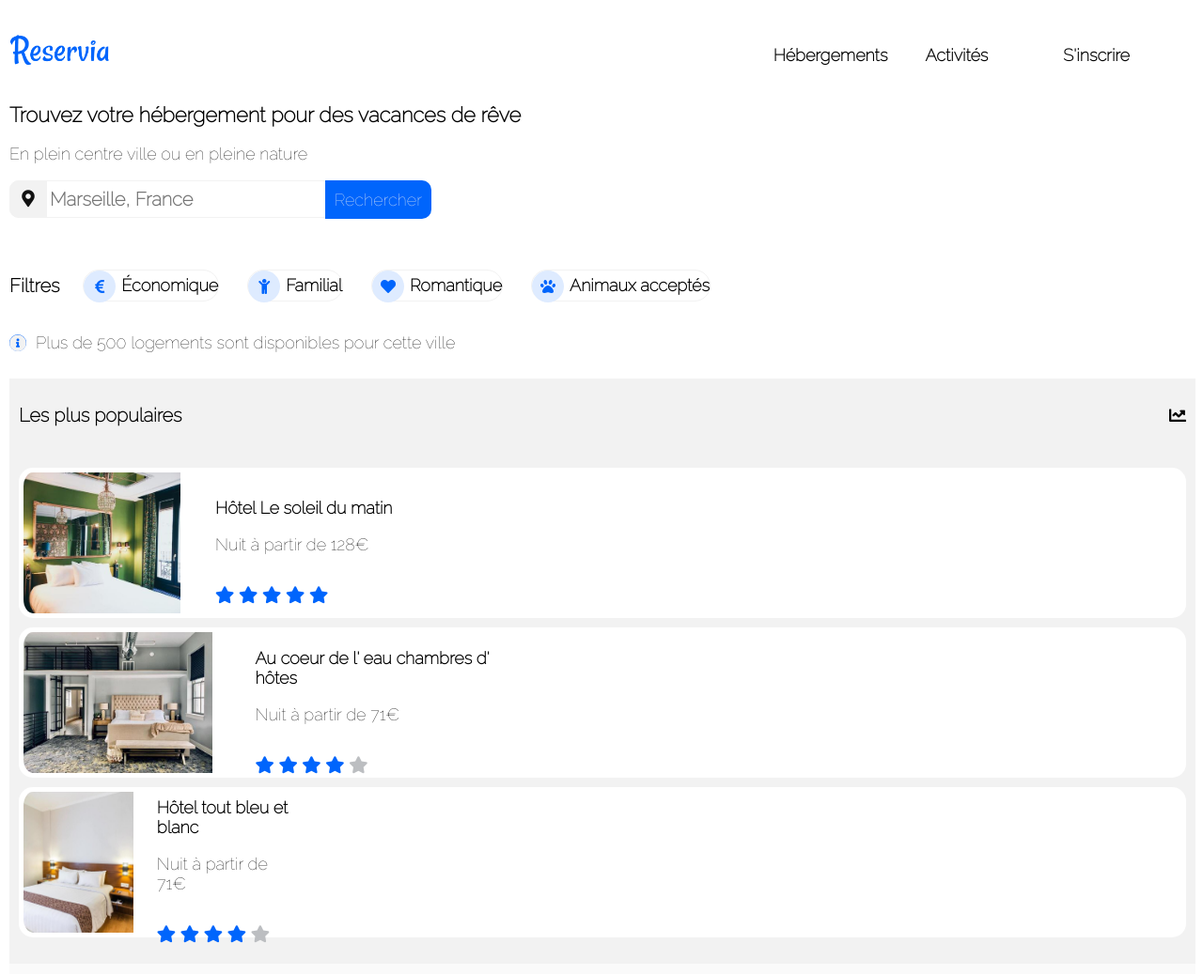
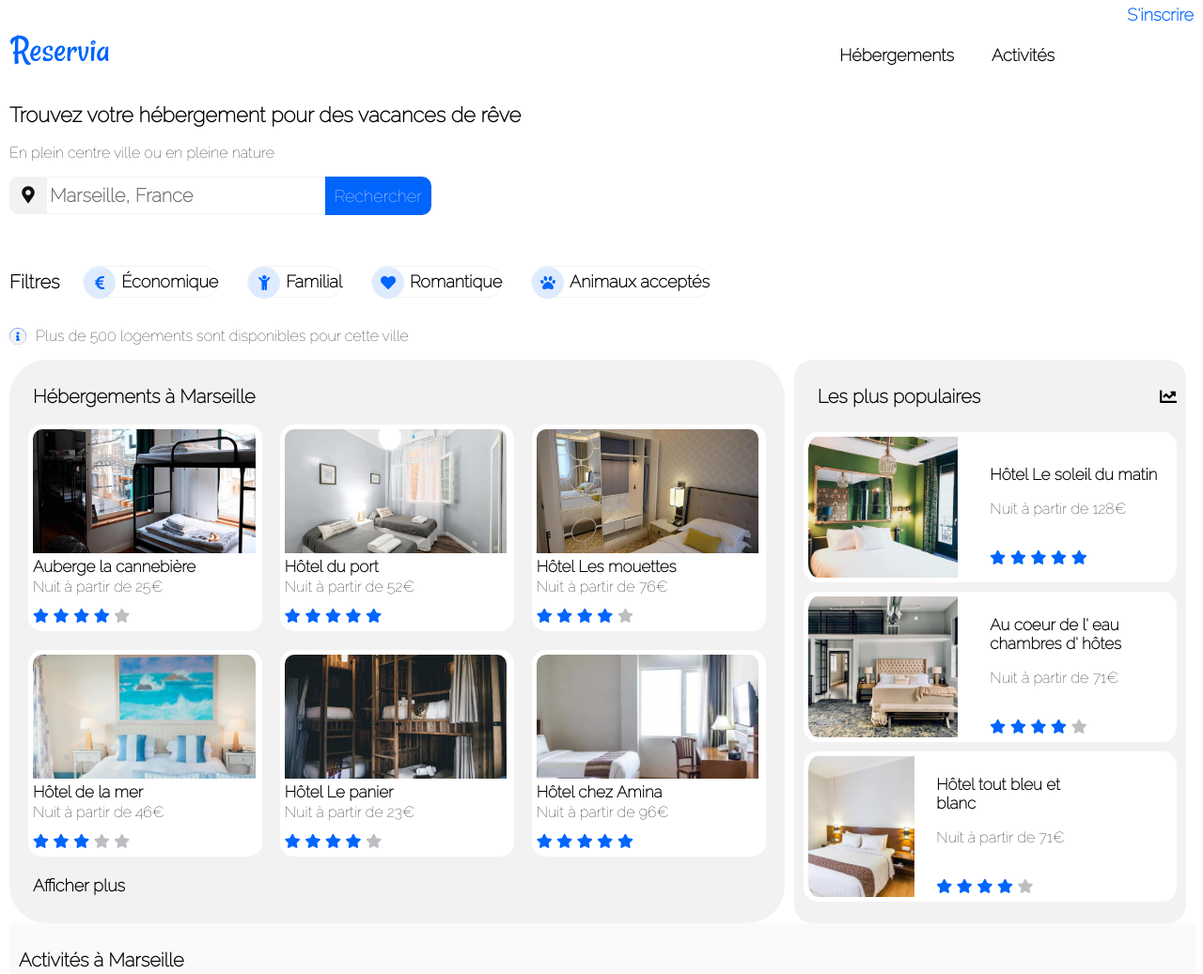
Before and after one commit to coumbalee/CoumbaLy_2_11052021, a plain HTML site: page index.html in a window 1280 px wide. Shown: the top 1037 px of the page at 94% size. Drawn offline with Linux system fonts and the light colour scheme.

Commit message:
style inscription, all accomodations et font-size

```diff
--- a/style.css
+++ b/style.css
@@ -17,6 +17,7 @@ li {
 }
 a{
   text-decoration:none;
+  color:black;
 }
 /*Taille des fonts*/
 h1 {
@@ -24,6 +25,13 @@ h1 {
 }
 h2 {
   font-size: 20px;
+}
+h3{
+  font-size: 17px;
+}
+p{
+  font-size: 16px;
+
 }
 /*Style de la classe bold*/
 .bold {
@@ -35,36 +43,46 @@ nav ul {
   padding: 0;
   margin: 0;
 }
+#inscription{
+  color:#0065fc;
+  font-weight: bold;
+  position:absolute;
+  top: 5px;
+  right: 10px;
+  font-weight: bolder;
+}
 nav ul a  {
-  text-decoration:none;
-  /*color: #0065fc;*/
-  color:#0065fc;
+text-decoration:none;
 }
-nav ul :nth-last-child(1) {
+
+/*nav ul :nth-last-child(1) {
   position: absolute;
   top: 5px;
   right: 10px;
   font-weight: bolder;
-}
+}*/
 
 nav ul :nth-last-child(2),
 nav ul :nth-last-child(3) {
   flex: 1;
   padding-bottom: 40px;
-  text-align: center;
   position: relative;
   right:40px;
   border-bottom: 2px solid #f2f2f2;
+  text-align: center;
+
 }
 nav ul  :nth-last-child(2):active,
 nav ul :nth-last-child(3):active {
 border-bottom: 2px solid #0065fc;
 }
 
-nav ul :nth-last-child(2):hover,
+/*nav ul :nth-last-child(2):hover,
 nav ul :nth-last-child(3):hover {
+
 border-bottom: 2px solid #0065fc;
-}
+}*/
+
 /*Taille du logo*/
 nav img {
   height: 35px;
@@ -231,25 +249,28 @@ nav img {
 }
 /* Style du titre des cards*/
 .popular-content h3 {
-  font-size: 18px;
+  /*font-size: 18px;*/
   padding-bottom: 0;
 }
 /* Style des icones de cards*/
 .fa-star.full{
   color: #0065fc;
+  font-size: 15px;
 }
 .fa-star{
   color:#bcbec1;
+  font-size: 15px;
+
 }
 /*SECTION HÉBERGEMENTS */
 .accomodations {
-  padding: 10px;
+  padding: 10px 20px 10px 10px;
   background-color: rgb(242, 242, 242, 0.4);
 }
 /* Style des images des cards*/
 .accomodation-image {
   object-fit: cover;
-  width: 97%;
+  width: 95%;
   height: 60%;
   padding: 5px 5px 0 5px;
   border-radius: 15px 15px 0px 0px;
@@ -274,13 +295,17 @@ nav img {
 }
 /* Style  du titre des cards*/
 .accomodations-cards h3 {
-  font-size: 18px;
+  margin-top: 0;
+}
+.all-accomodations h2 {
+  margin-left:15px;
 }
 .accomodation-content {
   justify-content: flex-start;
   width: 100%;
-  padding: 0 0 5px 20px;
-  margin-top: -15px;
+  height:40px;
+  padding: 0 0 5px 5px;
+
 }
 /* Style du paragraphe des cards*/
 
@@ -436,4 +461,58 @@ font-size:20px;
   justify-content: space-evenly;
 }
 
+.all-accomodations{
+  display:flex;
+  justify-content: space-between;
+  flex-direction: row-reverse;
+  height: 600px;
 }
+
+.popular-accomodations{
+
+flex:1;
+/*position:relative;
+left:950px;*/
+margin-top:0;
+margin-left:10px;
+margin-right: 10px;
+border-radius: 20px;
+width: 30%;
+}
+
+.popular-cards{
+  margin-top:0;
+}
+.accomodations{
+  justify-content: ;
+  /*position:relative;
+  right:450px;*/
+flex:2;
+background-color: rgb(242, 242, 242);
+border-radius: 40px;
+margin-right:px;
+}
+
+.accomodations span{
+  padding-bottom:20px;
+  margin-left: 15px;
+}
+.accomodations-list-cards {
+  background-color: rgb(255, 255, 255);
+  height: 220px;
+  width: 33%;
+  border-radius: 15px 15px 15px 15px;
+  margin-top: 0px;
+  margin-bottom:20px;
+
+}
+.accomodations-cards{
+  flex-direction:row;
+  flex-wrap: wrap;
+  justify-content: space-between;
+margin-bottom: 0;
+
+
+}
+
+}
```
